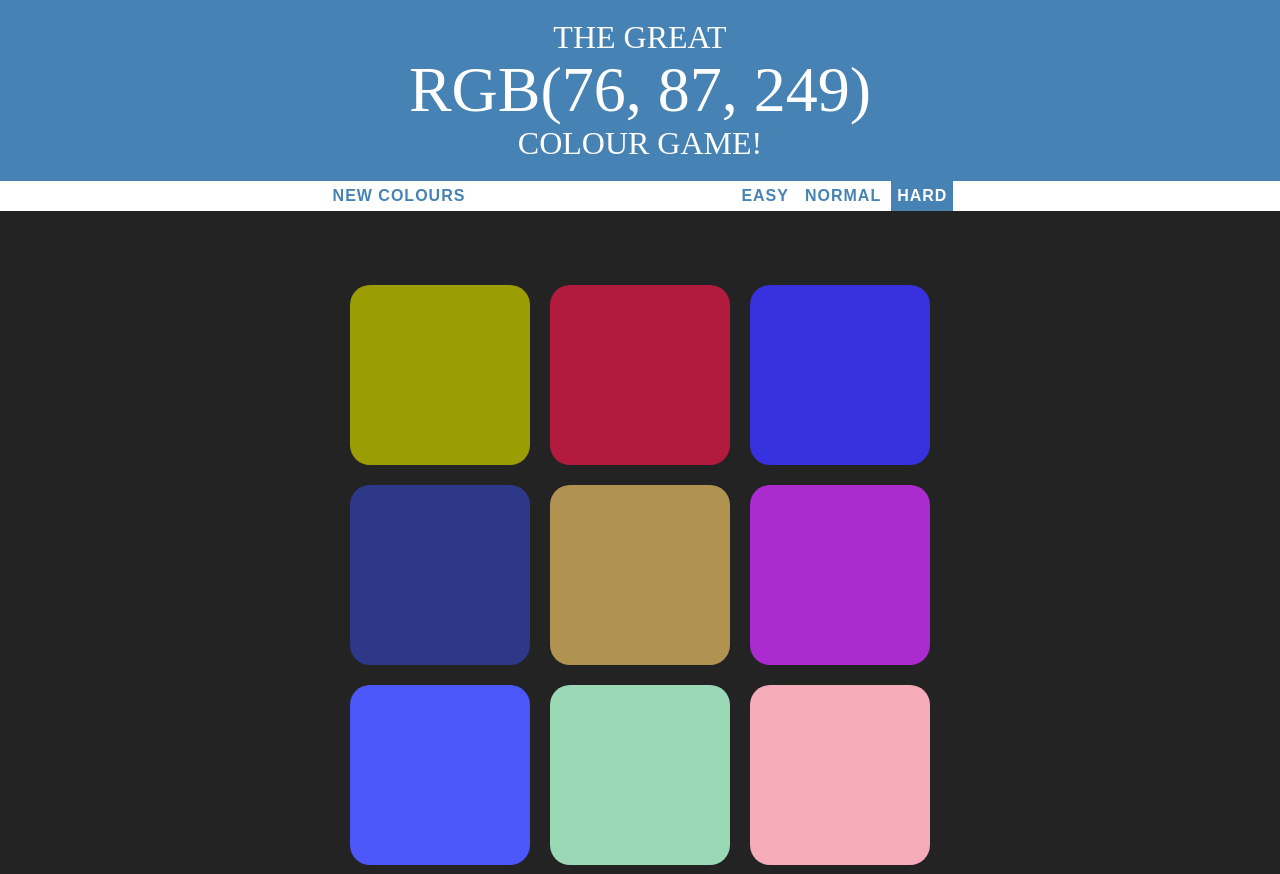
After one commit to JanAbe/ColourGame, a PHP site: page /colourGame.html in a window 1280 px wide. The commit adds this page. Run offline with PHP 8.4, Linux system fonts and the light colour scheme.

Commit message:
Cleaned up the code a bit

```diff
--- a/assets/css/colourGame.css
+++ b/assets/css/colourGame.css
@@ -25,6 +25,10 @@ button{
   letter-spacing: 1px;
   font-size: inherit;
   transition: all 0.4s;
+  outline: none;
+  width: auto;
+  margin-left: 0;
+  margin-right: 0;
 }
 
 button:hover{
@@ -32,9 +36,6 @@ button:hover{
   background: steelblue;
 }
 
-button:focus {
-  outline:0;
-}
 
 .square{
   width: 30%;
@@ -51,6 +52,10 @@ button:focus {
   color: white;
 }
 
+#modeSelectSpan{
+
+}
+
 #container{
   margin: 5% auto; /*This will center the element with the id container*/
   max-width: 600px;
@@ -63,7 +68,7 @@ button:focus {
 
 #stripe{
   background-color: white;
-  heigth: 30px;
+  height: 30px;
   text-align: center;
 }
 
@@ -71,7 +76,6 @@ button:focus {
   display: inline-block;
   width: 20%;
   text-transform: uppercase;
-  height: 100%;
   font-weight: 700;
   color: steelblue;
   letter-spacing: 1px;
--- /dev/null
+++ b/assets/js/colourGameV2.js
@@ -0,0 +1,158 @@
+// Heb het al een keer opgeschoond, het is nog steeds best nat (✖╭╮✖);
+
+var squares = document.querySelectorAll(".square");
+var restartButton = document.querySelector("#restart");
+var easyButton = document.querySelector("#easyButton");
+var normalButton = document.querySelector("#normalButton");
+var hardButton = document.querySelector("#hardButton");
+var messageDisplay = document.querySelector("#message");
+var colourDisplay = document.querySelector("#colourDisplay");
+var header = document.querySelector("h1");
+var modeButtons = document.querySelectorAll(".mode");
+var goalColour;
+
+// Assign a random colour to each square and give each square a click listener.
+function setupSquares(){
+  for(var i=0; i<squares.length; i++){
+    assignRandomColour(squares[i]);
+    // Add a click listener to each tile.
+    squares[i].addEventListener("click", function(){
+      var clickedColour = this.style.backgroundColor;
+      // If the tile clicked on has the "goal colour".
+      if(clickedColour === goalColour){
+        messageDisplay.textContent = "Correct";
+        header.style.backgroundColor = goalColour;
+        changeAllColours(goalColour);
+        restartButton.textContent = "Play again";
+      }
+      // If the tile clicked on has NOT the "goal colour".
+      else{
+        messageDisplay.textContent = "Try Again";
+        this.style.backgroundColor = "#232323";
+        restartButton.textContent = "New colours";
+      }
+    });
+  }
+}
+
+// Change all the squares to the goal colour.
+function changeAllColours(colour){
+  for(var i=0; i<squares.length; i++){
+    squares[i].style.backgroundColor = colour;
+  }
+};
+
+// Reset the colours of the squares when the restart button is clicked.
+function restartGame(){
+  goalColour = assignGoalColour(0);
+  colourDisplay.textContent = goalColour;
+  messageDisplay.textContent = "";
+  this.textContent = "New colours";
+  // If the restart button is clicked assign new random colours to the tiles and select a new goal colour.
+  restartButton.addEventListener("click", function(){
+    if(hardButton.classList.contains("selected")){
+      for(var i=0; i<squares.length; i++){
+        assignRandomColour(squares[i]);
+      }
+      goalColour = assignGoalColour(0);
+      colourDisplay.textContent = goalColour;
+      header.style.backgroundColor = "steelblue";
+    }
+    else if(normalButton.classList.contains("selected")){
+      for(var i=0; i<squares.length-3; i++){
+        assignRandomColour(squares[i]);
+
+      }
+      goalColour = assignGoalColour(3);
+      colourDisplay.textContent = goalColour;
+      header.style.backgroundColor = "steelblue";
+    }
+    else{
+      for(var i=0; i<squares.length-6; i++){
+        assignRandomColour(squares[i]);
+      }
+      goalColour = assignGoalColour(6);
+      colourDisplay.textContent = goalColour;
+      header.style.backgroundColor = "steelblue";
+    }
+  });
+}
+
+// Show and hide the appropiate amount of squares depending on the difficulty mode ->
+// Add colours to these squares.
+function setupModes(){
+  goalColour = assignGoalColour(0);
+  colourDisplay.textContent = goalColour;
+  messageDisplay.textContent = "";
+  this.textContent = "New colours";
+
+  for(var i=0; i<modeButtons.length; i++){
+    modeButtons[i].addEventListener("click", function(){
+      modeButtons[0].classList.remove("selected");
+			modeButtons[1].classList.remove("selected");
+      modeButtons[2].classList.remove("selected");
+      // this references the clicked on mode button.
+      this.classList.add("selected");
+      if(this.textContent === "Hard"){
+        for(var i=0; i<squares.length; i++){
+          assignRandomColour(squares[i]);
+          squares[i].style.display = "block";
+        }
+        goalColour = assignGoalColour(0);
+        colourDisplay.textContent = goalColour;
+        header.style.backgroundColor = "steelblue";
+      }
+      else if(this.textContent === "Normal"){
+        for(var i=0; i<squares.length-3; i++){
+          assignRandomColour(squares[i]);
+          squares[i].style.display = "block";
+        }
+        for(var j=6; j<squares.length; j++){
+          squares[j].style.display = "none";
+        }
+        goalColour = assignGoalColour(3);
+        colourDisplay.textContent = goalColour;
+        header.style.backgroundColor = "steelblue";
+      }
+      else{
+        for(var i=0; i<squares.length-6; i++){
+          assignRandomColour(squares[i]);
+        }
+        for(var j=3; j<squares.length; j++){
+          squares[j].style.display = "none";
+        }
+        goalColour = assignGoalColour(6);
+        colourDisplay.textContent = goalColour;
+        header.style.backgroundColor = "steelblue";
+      }
+    });
+  }
+}
+
+// Assign a random colour to a tile.
+function assignRandomColour(square){
+  var max = 255;
+  var min = 1;
+  var r = Math.floor((Math.random() * max) + min);
+  var g = Math.floor((Math.random() * max) + min);
+  var b = Math.floor((Math.random() * max) + min);
+  var randomColour = "rgb("+ r + ", " + g + ", " + b + ")";
+  square.style.backgroundColor = randomColour;
+}
+
+// Assign a random square as the goal colour of the current session.
+function assignGoalColour(x){
+  var squareSize = squares.length - x;
+  var randomSquare = Math.floor((Math.random() * squareSize) + 1) - 1;
+  var goal = squares[randomSquare].style.backgroundColor;
+  return goal;
+}
+
+// Run the game.
+function main(){
+  setupSquares();
+  restartGame();
+  setupModes();
+}
+
+main();
--- /dev/null
+++ b/colourGame.html
@@ -0,0 +1,35 @@
+<!DOCTYPE html>
+<html>
+  <head>
+    <meta charset="utf-8">
+    <title>Colour Game</title>
+    <link rel="stylesheet" href="assets/css/colourGame.css">
+  </head>
+  <body>
+    <h1>The great <br>
+      <span id="colourDisplay">RGB</span> <br>
+      colour game!</h1>
+
+    <div id="stripe">
+      <button id="restart">New colours</button>
+      <span id="message"></span>
+      <button id="easyButton" class="mode" type="button" name="easy">Easy</button>
+      <button id="normalButton" class="mode" type="button" name="normal">Normal</button>
+      <button id="hardButton" class="mode selected"type="button" name="hard" >Hard</button>
+    </div>
+
+    <div id="container">
+      <div class="square"></div>
+      <div class="square"></div>
+      <div class="square"></div>
+      <div class="square"></div>
+      <div class="square"></div>
+      <div class="square"></div>
+      <div class="square"></div>
+      <div class="square"></div>
+      <div class="square"></div>
+    </div>
+  </body>
+
+  <script type="text/javascript" src="assets/js/colourGameV2.js"></script>
+</html>
```
